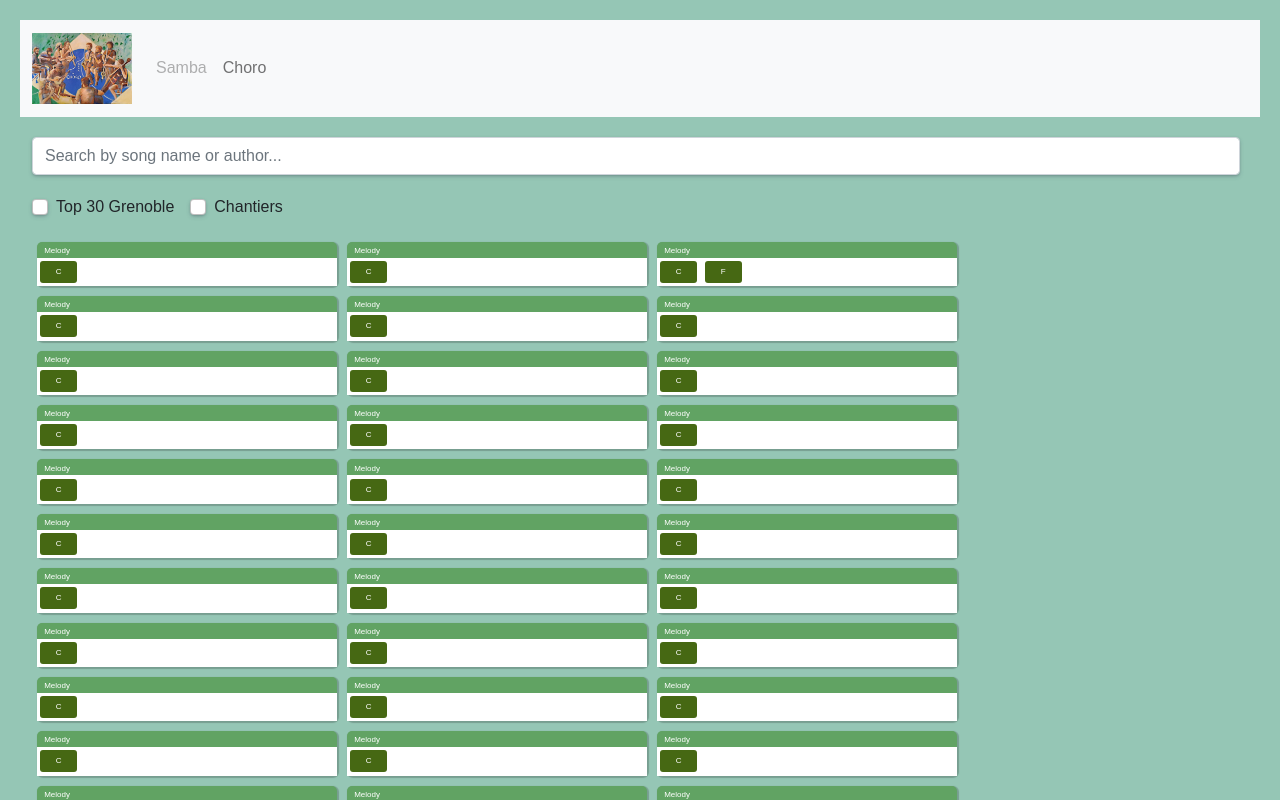
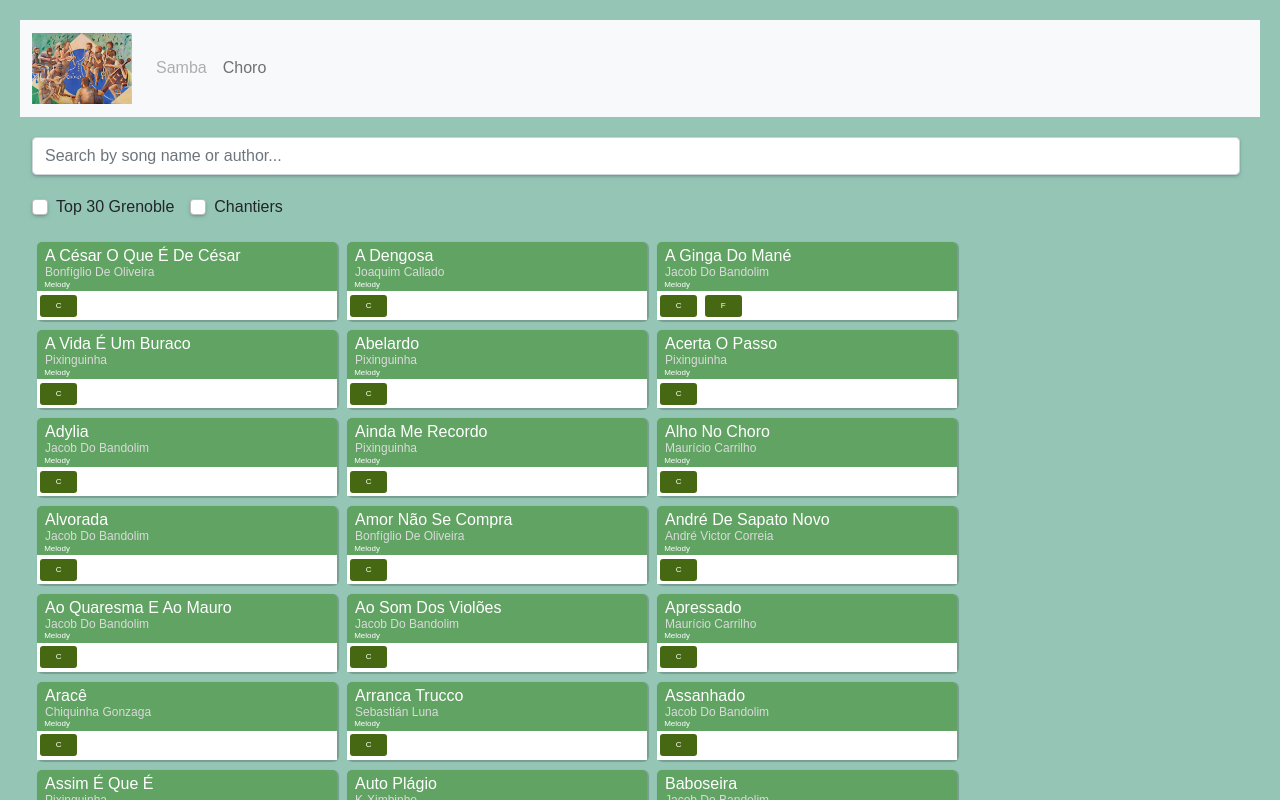
Before and after one commit to gazaboo/choro-grenoble, a Vue app: page /choro in a window 1280 px wide. Shown: the top 800 px of the page. Built offline with nearby package versions, Linux system fonts and the light colour scheme.

Commit message:
better support for highlight

```diff
--- a/src/components/ChoroLink.vue
+++ b/src/components/ChoroLink.vue
@@ -18,8 +18,11 @@ export default {
 
 <template>
     <div v-if="mainThemeKeys.length * mainThemeKeys.length > 0" class="itemSong">
-        <h2 v-html="music.title_clean"> </h2>
-        <h3 v-html="music.author_clean"></h3>
+        <h2 v-if="music.title_clean.includes('highlight')" v-html="music.title_clean"> </h2>
+        <h2 v-else v-html="music.title"> </h2>
+
+        <h3 v-if="music.author_clean.includes('highlight')" v-html="music.author_clean"></h3>
+        <h3 v-else v-html="music.author"></h3>
 
         <div class="container-canto-contraconto">
             <div class="container-music-keys">
--- a/src/components/SearchBar.vue
+++ b/src/components/SearchBar.vue
@@ -48,8 +48,6 @@ export default {
     },
 
     created() {
-        this.filteredList = this.filterList();
-
         this.listeChoros = this.listeChoros.map((item, index) => {
             return {
                 ...item, // spread operator to copy all fields from the original object
@@ -58,6 +56,8 @@ export default {
                 author_clean: this.clean_string(item.author)
             };
         });
+
+        this.filteredList = this.filterList();
     },
 
     methods: {
```
